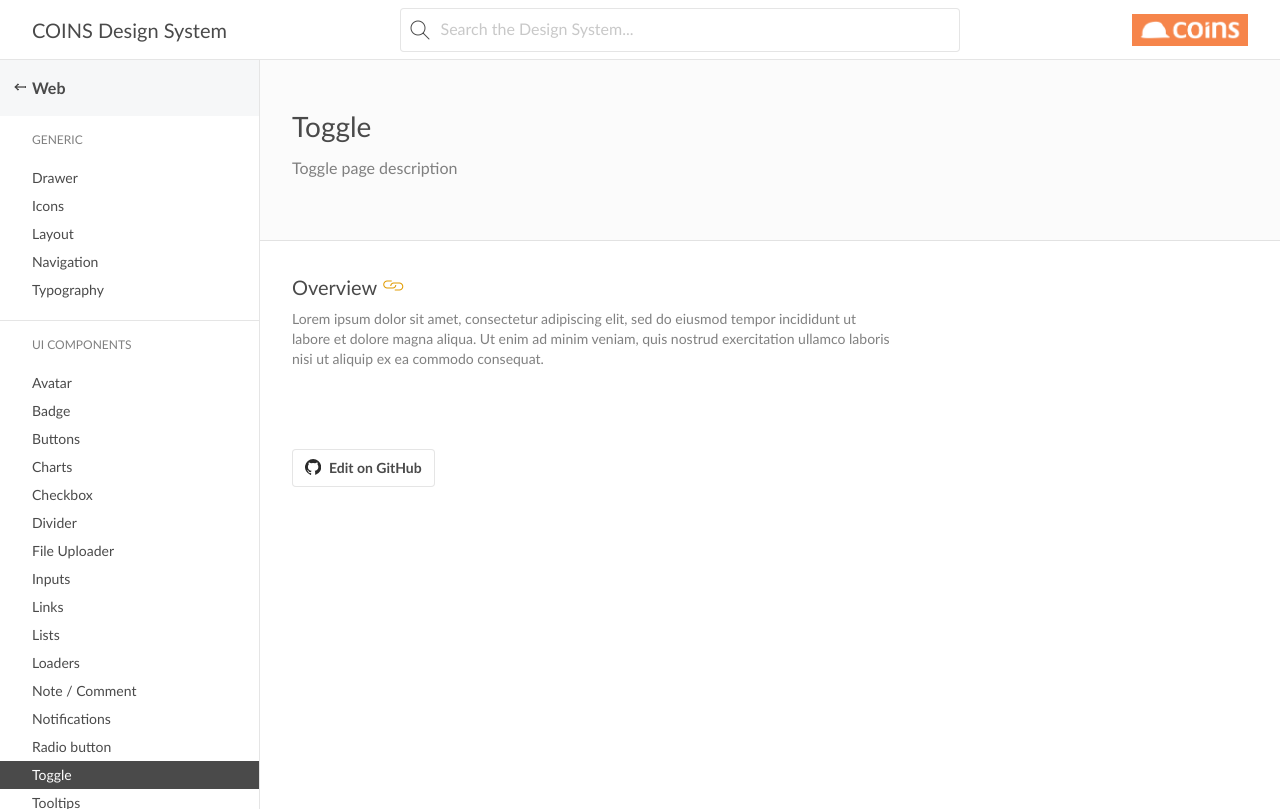
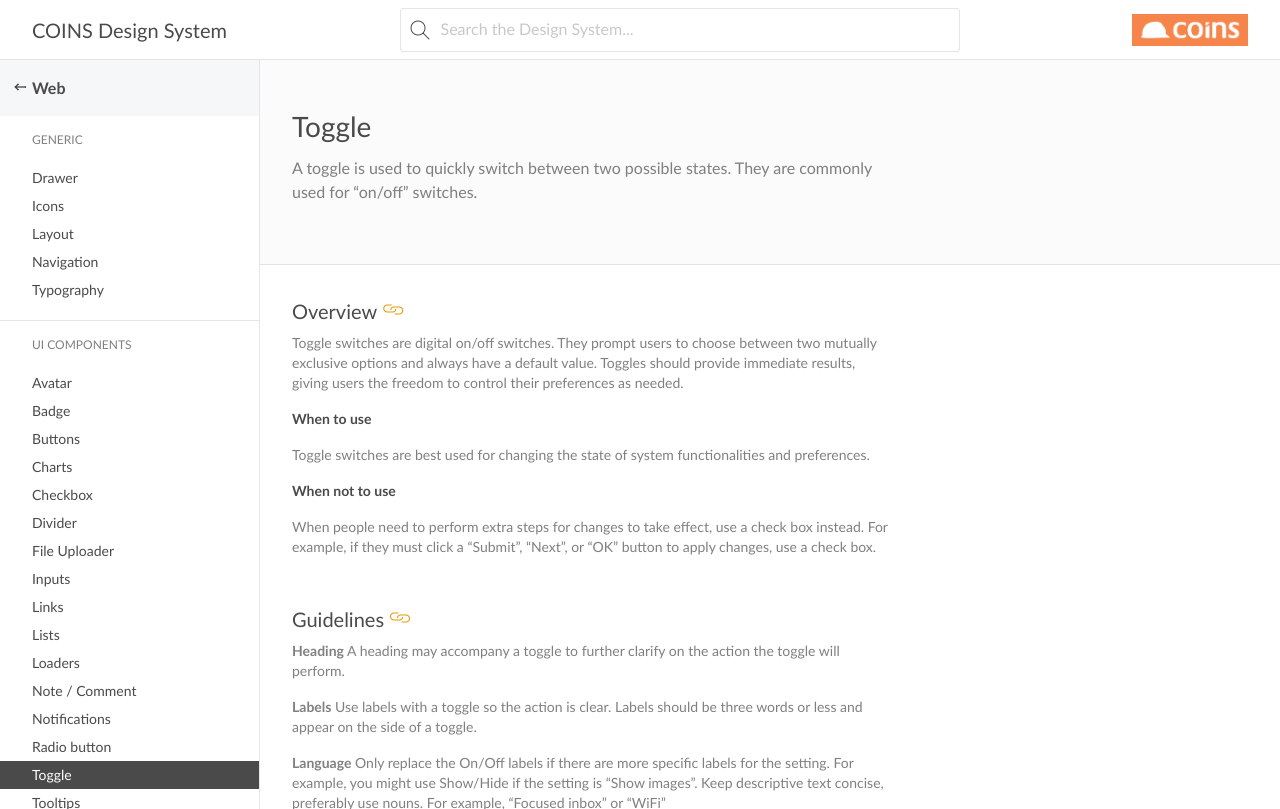
Before and after one commit to COINS-Naz/coins-design-system, a Jekyll site: the page built from _posts/web/ui-components/2021-04-22-toggle.md, in a window 1280 px wide and 1400 px high. Shown: the top 809 px of the window. Built offline with Jekyll 4.4.1, drawn with Linux system fonts in a browser that asks for light colours; nearby versions of some CDN libraries; some web fonts are replaced; some of the changed text lies outside the part shown; grey boxes are pictures that could not be loaded.

Commit message:
Update 2021-04-22-toggle.md
Toggle page

```diff
--- a/_posts/web/ui-components/2021-04-22-toggle.md
+++ b/_posts/web/ui-components/2021-04-22-toggle.md
@@ -3,10 +3,42 @@ layout: post
 category: "Web"
 tag: "UI Components"
 title: Toggle
-subtitle: "Toggle page description"
+subtitle: "A toggle is used to quickly switch between two possible states. They are commonly used for “on/off” switches."
 permalink: /web/toggle/
 ---
 
 ## Overview
 
-Lorem ipsum dolor sit amet, consectetur adipiscing elit, sed do eiusmod tempor incididunt ut labore et dolore magna aliqua. Ut enim ad minim veniam, quis nostrud exercitation ullamco laboris nisi ut aliquip ex ea commodo consequat.
+Toggle switches are digital on/off switches. They prompt users to choose between two mutually exclusive options and always have a default value. Toggles should provide immediate results, giving users the freedom to control their preferences as needed.
+
+### When to use
+
+Toggle switches are best used for changing the state of system functionalities and preferences.
+
+### When not to use
+
+When people need to perform extra steps for changes to take effect, use a check box instead. For example, if they must click a "Submit", "Next", or "OK" button to apply changes, use a check box.
+
+## Guidelines
+
+**Heading**
+A heading may accompany a toggle to further clarify on the action the toggle will perform.
+
+**Labels**
+Use labels with a toggle so the action is clear. Labels should be three words or less and appear on the side of a toggle.
+
+**Language**
+Only replace the On/Off labels if there are more specific labels for the setting. For example, you might use Show/Hide if the setting is "Show images". Keep descriptive text concise, preferably use nouns. For example, "Focused inbox" or "WiFi"
+
+{% include do-dont.html
+  do-img="Guidelines_Toggle_Do.png"
+  do-text="Use three words or less, be concise in meaning."
+  dont-img="Guidelines_Toggle_Do_Not.png"
+  dont-text="Do not use to much words or explain too much the functionality."
+%}
+
+
+## Component
+{% include snippet.html code='
+<include snippet here>
+' %}
```
